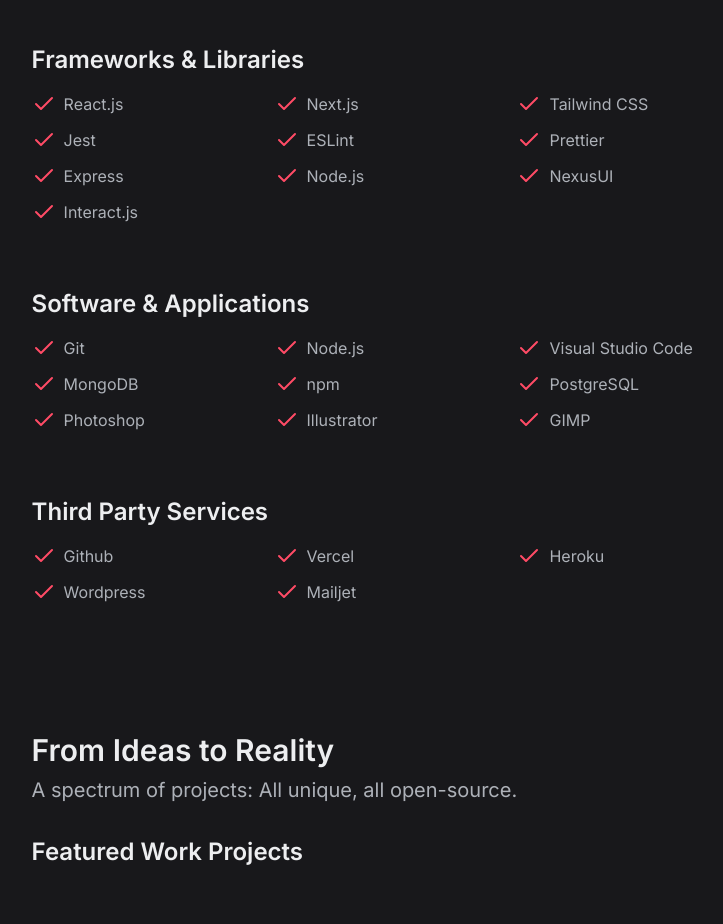
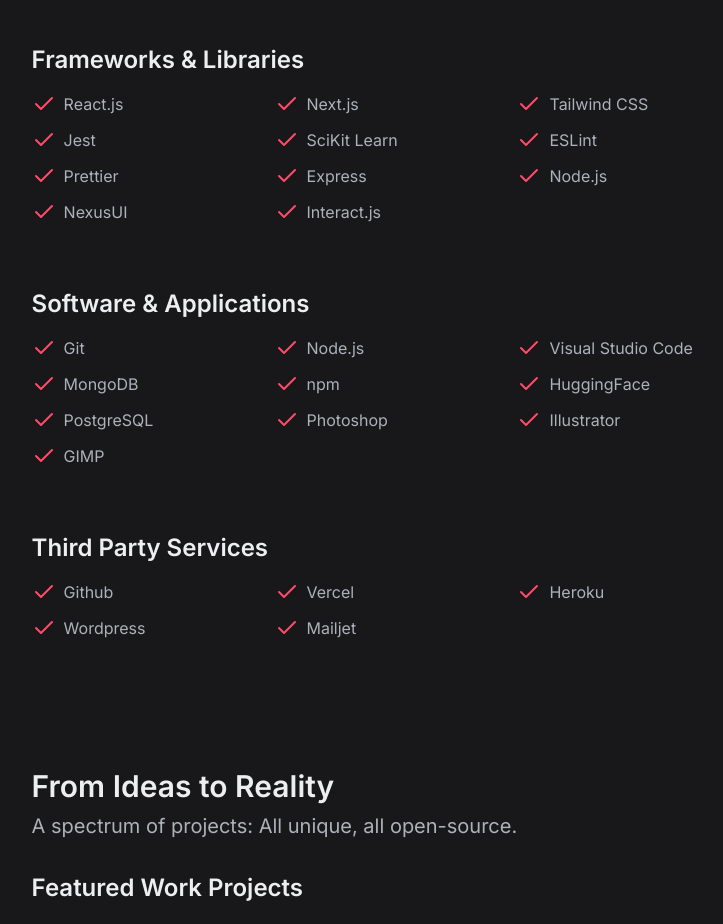
Before and after one commit to sam-schorb/portfolio, a Next.js app: page / in a window 1280 px wide. Shown: the part 3360-4284 px from the top of the page, without its empty margins (442-1165 px from the left). Built offline with nearby package versions, Linux system fonts and the light colour scheme.

Commit message:
Added machine learning experience

```diff
--- a/app/components/Stack.tsx
+++ b/app/components/Stack.tsx
@@ -6,6 +6,8 @@
 const stackUrls: { [key: string]: string } = {
   'JavaScript': 'https://developer.mozilla.org/en-US/docs/Web/JavaScript',
   'TypeScript': 'https://www.typescriptlang.org/',
+  'HuggingFace': 'https://huggingface.co/iimaginary',
+  'SciKit Learn': 'https://scikit-learn.org/stable/',
   'HTML5': 'https://developer.mozilla.org/en-US/docs/Web/Guide/HTML/HTML5',
   'CSS3': 'https://developer.mozilla.org/en-US/docs/Web/CSS',
   'Python': 'https://www.python.org/',
@@ -53,8 +55,8 @@
 export default function Stack() {
   // List of programming languages, frameworks, software and applications, and third-party services
   const programmingLanguages = ['JavaScript', 'TypeScript', 'HTML5', 'CSS3', 'Python', 'C++'];
-  const frameworksAndLibraries = ['React.js', 'Next.js', 'Tailwind CSS', 'Jest', 'ESLint', 'Prettier', 'Express', 'Node.js', 'NexusUI', 'Interact.js'];
-  const softwareAndApplications = ['Git', 'Node.js', 'Visual Studio Code', 'MongoDB', 'npm', 'PostgreSQL', 'Photoshop', 'Illustrator', 'GIMP'];
+  const frameworksAndLibraries = ['React.js', 'Next.js', 'Tailwind CSS', 'Jest', 'SciKit Learn', 'ESLint', 'Prettier', 'Express', 'Node.js', 'NexusUI', 'Interact.js'];
+  const softwareAndApplications = ['Git', 'Node.js', 'Visual Studio Code', 'MongoDB', 'npm', 'HuggingFace', 'PostgreSQL', 'Photoshop', 'Illustrator', 'GIMP'];
   const thirdPartyServices = ['Github', 'Vercel', 'Heroku', 'Wordpress', 'Mailjet'];
 
   const renderStackSection = (title: string, stack: string[]) => (
```
